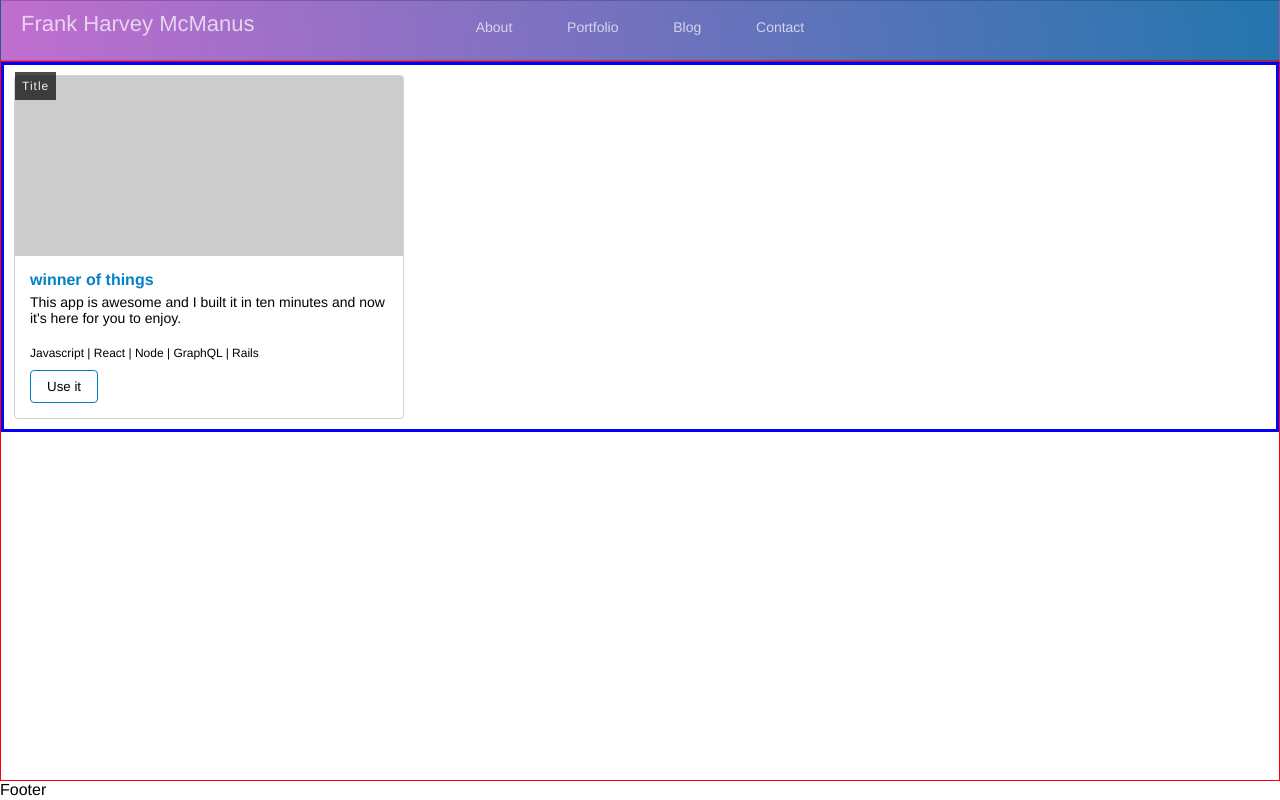
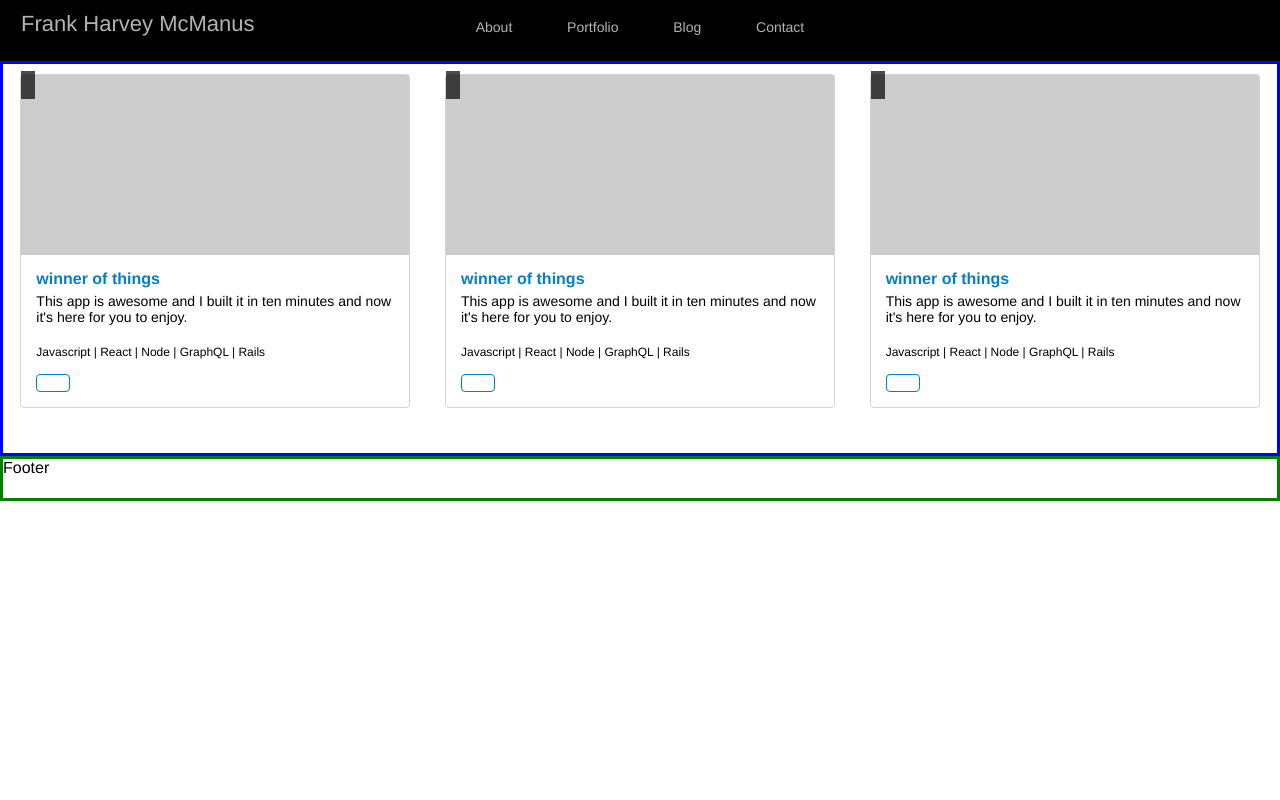
Before and after one commit to thefrankharvey/portfolio-site, a Gatsby site: page / in a window 1280 px wide. Built offline with nearby package versions, Linux system fonts and the light colour scheme; Gatsby itself is replaced by a stand-in of ours.

Commit message:
setup graphQL and contentful

```diff
--- a/gatsby-config.js
+++ b/gatsby-config.js
@@ -1,16 +1,25 @@
+require(`dotenv`).config({path: `.env`})
+
 module.exports = {
   siteMetadata: {
-    title: `Gatsby Default Starter`,
-    description: `Kick off your next, great Gatsby project with this default starter. This barebones starter ships with the main Gatsby configuration files you might need.`,
-    author: `@gatsbyjs`,
+    title: `Frank Harvey McManus`,
+    description: `The portfolio site of Frank Harvey McManus`,
+    author: `@thefrankharvey`,
   },
   plugins: [
-    `gatsby-plugin-react-helmet`,
+    `gatsby-transformer-json`,
     {
       resolve: `gatsby-source-filesystem`,
       options: {
-        name: `images`,
-        path: `${__dirname}/src/images`,
+        path: `./src/data/`,
+      },
+    },
+    `gatsby-source-contentful`,
+    {
+      resolve: `gatsby-source-contentful`,
+      options: {
+        accessToken: process.env.CONTENTFUL_DELIVERY_ACCESS_TOKEN,
+        spaceId: process.env.CONTENTFUL_SPACE_ID,
       },
     },
     `gatsby-transformer-sharp`,
@@ -24,7 +33,7 @@ module.exports = {
         background_color: `#663399`,
         theme_color: `#663399`,
         display: `minimal-ui`,
-        icon: `src/images/gatsby-icon.png`, // This path is relative to the root of the site.
+
       },
     },
     // this (optional) plugin enables Progressive Web App + Offline functionality
--- a/package.json
+++ b/package.json
@@ -5,13 +5,16 @@
   "version": "0.1.0",
   "author": "Kyle Mathews <mathews.kyle@gmail.com>",
   "dependencies": {
+    "dotenv": "^7.0.0",
     "gatsby": "^2.1.31",
     "gatsby-image": "^2.0.33",
     "gatsby-plugin-manifest": "^2.0.24",
     "gatsby-plugin-offline": "^2.0.25",
     "gatsby-plugin-react-helmet": "^3.0.9",
     "gatsby-plugin-sharp": "^2.0.28",
-    "gatsby-source-filesystem": "^2.0.24",
+    "gatsby-source-contentful": "^2.0.38",
+    "gatsby-source-filesystem": "^2.0.25",
+    "gatsby-transformer-json": "^2.1.10",
     "gatsby-transformer-sharp": "^2.1.17",
     "prop-types": "^15.7.2",
     "react": "^16.8.4",
--- a/src/components/ArticleContainer.js
+++ b/src/components/ArticleContainer.js
@@ -1,15 +1,18 @@
 import React from "react"
+import "./articleContainer.css"
+import Card from "./Card"
+class ArticleContainer extends React.Component {
 
-import "./articleContainer.css"
-import ProjectCard from "./ProjectCard"
-class ArticleContainer extends React.Component {
   render() {
+    console.log(this.props.stack)
     return (
       <div className="article-container">
-      <ProjectCard />
+        <Card stack={this.props.stack}/>
+        <Card />
+        <Card />
       </div>
     )
   }
 }
 
-export default ArticleContainer;
+export default ArticleContainer
--- a/src/components/ProjectCard.js
+++ b/src/components/Card.js
@@ -1,19 +1,26 @@
 import React from "react"
-import "./projectCard.css"
-class ProjectCard extends React.Component {
+import "./card.css"
+import ProjectButtons from "./ProjectButtons"
+
+
+class Card extends React.Component {
+// button factory here that take this.data or props.buttons
+// makes button elements
+// call this function where buttons are
   render() {
     return (
       <article className="card">
-        <figure><span className="title">Title</span></figure>
+        <figure><span className="title">{this.props.stack}</span></figure>
         <div className="content">
         <div className="caption"><h4>winner of things</h4></div>
         <div className="summary">This app is awesome and I built it in ten minutes and now it's here for you to enjoy.</div>
         <div className="stack">Javascript | React | Node | GraphQL | Rails</div>
-        <button>Use it</button>
+        <ProjectButtons />
+        <div className="date will go here"></div>
         </div>
       </article>
     )
   }
 }
 
-export default ProjectCard
+export default Card
--- a/src/components/Content.js
+++ /dev/null
@@ -1,15 +0,0 @@
-import React from "react";
-
-import "./content.css";
-import ArticleContainer from "./ArticleContainer"
-class Content extends React.Component {
-  render() {
-    return (
-      <main>
-      <ArticleContainer />
-      </main>
-    )
-  }
-}
-
-export default Content;
--- a/src/components/Menu.js
+++ b/src/components/Menu.js
@@ -1,6 +1,6 @@
 import React from "react"
 import "./menu.css"
-
+// import { Link } from "gatsby"
 class Menu extends React.Component {
   handleClick() {
     let ul = document.getElementById("js-menu")
@@ -9,13 +9,12 @@ class Menu extends React.Component {
 
   render() {
     return (
-      <div>
+      <div className="nav">
         <span
           className="navbar-toggle"
           id="js-navbar-toggle"
           ref="hamburger"
-          onClick={this.handleClick}
-        >
+          onClick={this.handleClick}>
           <i className="fas fa-bars" />
         </span>
         <nav className="navbar">
--- /dev/null
+++ b/src/components/ProjectButtons.js
@@ -0,0 +1,14 @@
+import React from "react";
+
+class ProjectButtons extends React.Component {
+
+  render() {
+    return (
+
+        <button></button>
+
+    )
+  }
+}
+
+export default ProjectButtons
--- a/src/components/articleContainer.css
+++ b/src/components/articleContainer.css
@@ -1,5 +1,5 @@
 .article-container {
-  display: flex;
+  display: grid;
   justify-content: center;
   border: 3px solid blue;
   height: auto;
@@ -12,5 +12,6 @@
     display: grid;
     grid-template-columns: repeat(auto-fill, minmax(390px, 1fr));
     grid-gap: 20px;
+    justify-content: center;
   }
 }
--- a/src/components/projectCard.css
+++ b/src/components/card.css
@@ -5,6 +5,8 @@
     border: 1px solid #d3d3d3;
     border-radius: .25rem;
     max-width:390px;
+    margin-bottom: 35px;
+    justify-self: center;
   }
 
 figure {
--- a/src/components/content.css
+++ /dev/null
@@ -1,10 +0,0 @@
-main {
-    border: 1px solid red;
-    height: 90vh
-}
-
-
-
-/* main {
-    grid-row: 2;
-} */
--- a/src/components/footer.css
+++ b/src/components/footer.css
@@ -1,4 +1,4 @@
 footer {
-        grid-column: 1/3;
-        grid-row: 3;
+     height:45px;
+     border: 3px solid green;
 }
--- a/src/components/layout.js
+++ b/src/components/layout.js
@@ -11,16 +11,15 @@ import React from "react"
 // import Header from "./header"
 
 import Footer from "./Footer"
-import Content from "./Content"
 import Menu from "./Menu"
 import "./layout.css"
-
+import ArticleContainer from "./ArticleContainer"
 class Layout extends React.Component {
   render() {
     return (
       <div className='app'>
       <Menu />
-      <Content />
+      <ArticleContainer stack={this.props.stack}/>
       <Footer/>
       </div>
     )
--- a/src/components/menu.css
+++ b/src/components/menu.css
@@ -8,10 +8,14 @@ body {
   font-family: "Josefin Sans", sans-serif;
 }
 
+.nav {
+  position: sticky;
+  top: 0;
+}
+
 .navbar {
   font-size: 14px;
   background-color: black;
-
   padding-bottom: 10px;
 }
 
@@ -76,13 +80,20 @@ ul {
     margin: 0;
   }
 
+  .nav {
+    position: sticky;
+    top: 0;
+  }
+
   body {
     font-family: "Josefin Sans", sans-serif;
   }
 
   .navbar {
+    position: sticky;
+    top: 0;
     font-size: 14px;
-    background-image: linear-gradient(260deg, #2376ae 0%, #c16ecf 100%);
+    background-color: black;
     border: 1px solid rgba(0, 0, 0, 0.2);
     grid-row: 1;
     grid-column: 1/3;
```
Also changed, not shown: src/data/testData.json (added, +7 -0 lines), src/pages/index.js (+0 -12 lines), src/pages/portfolio.js (added, +31 -0 lines), src/components/AboutCard.js (deleted), src/components/BlogButtons.js (added), src/components/ContactCard.js (deleted), 1 other file.
